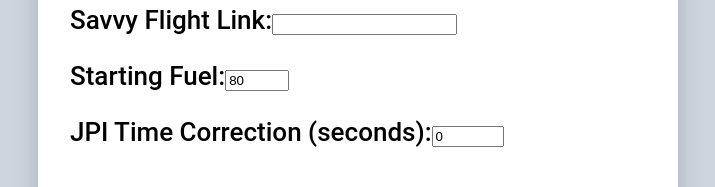
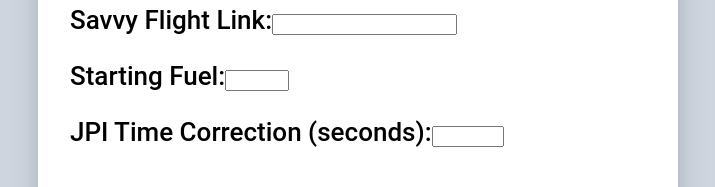
Before and after one commit to zerotreedelta/zerotreedelta-ui, a React (Create React App) app: page /garmin-conversion in a window 1280 px wide. Shown: the part 219-406 px from the top of the page, without its empty margins (282-997 px from the left). Built offline with nearby package versions, Linux system fonts and the light colour scheme.

Commit message:
remove default

```diff
--- a/src/pages/UploadPage.js
+++ b/src/pages/UploadPage.js
@@ -167,11 +167,11 @@
 
         	<p><label>
         		Starting Fuel:
-  			    <input type="number" min="0" max="200" value="80" name="fuel" onChange={this.updateStartingFuel} />
+  			    <input type="number" min="0" max="200"  name="fuel" onChange={this.updateStartingFuel} />
   			</label></p>
         	<p><label>
     		JPI Time Correction (seconds):
-			    <input type="number" min="-600" max="600" value="0" name="jpiOffset" onChange={this.updateJpiOffset} />
+			    <input type="number" min="-600" max="600" name="jpiOffset" onChange={this.updateJpiOffset} />
 			</label></p>
         	</form>
         </div>
```
